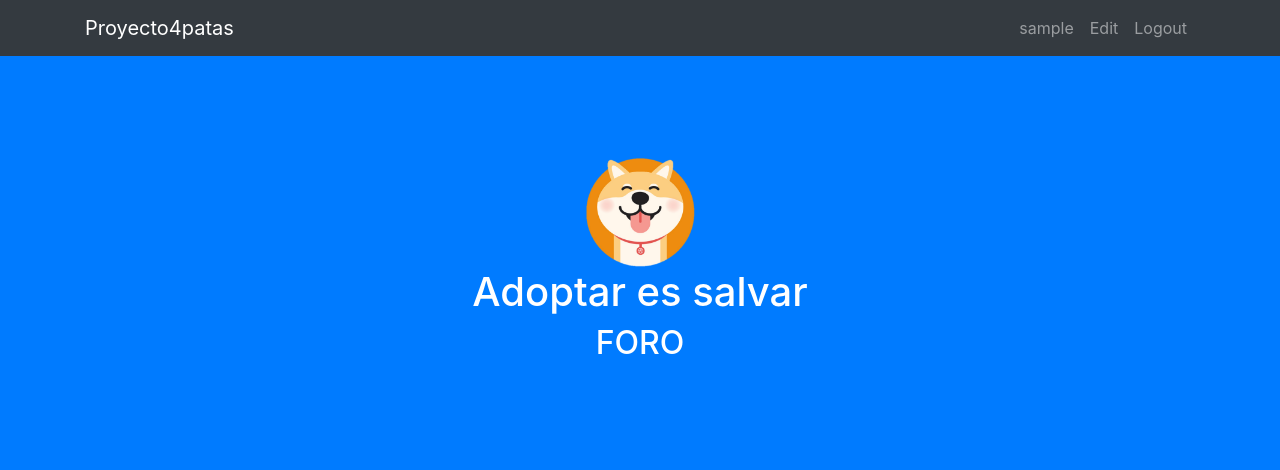
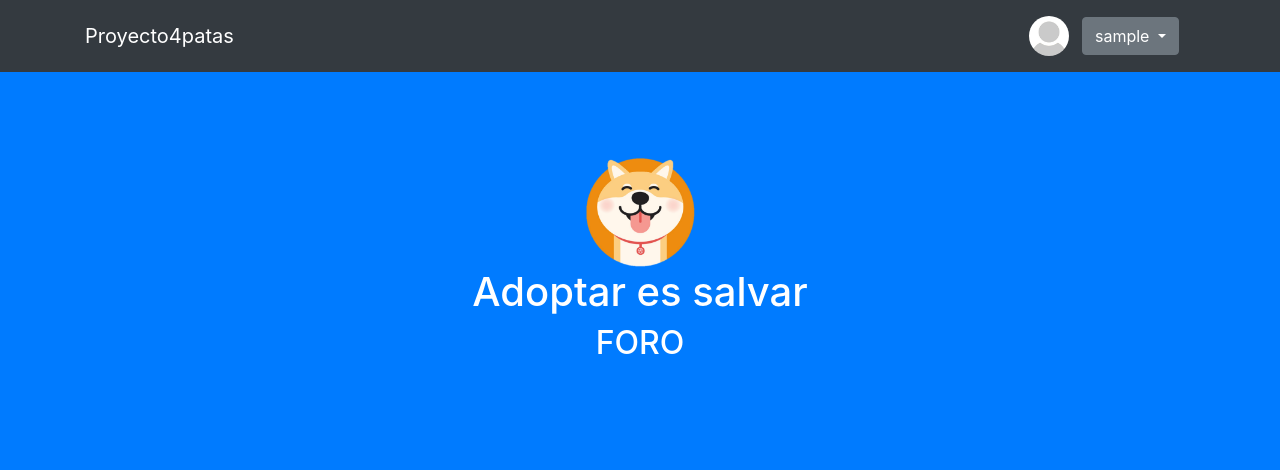
Before and after one commit to davidcardd1/proyecto-perros, a Django app: page /foro in a window 1280 px wide. Shown: the top 470 px of the page. Run offline with Django 3.2, Linux system fonts and the light colour scheme; the visitor is signed in with stand-in values (Sample User, id 1); data that the repository does not hold is empty; some libraries are stand-ins or nearby versions.

Commit message:
Beauty nav

```diff
--- a/forum/views.py
+++ b/forum/views.py
@@ -112,24 +112,19 @@ def editProfile(request):
     if request.method == 'POST':
         form = EditProfileForm(request.POST, instance=request.user)
         profile_form = ProfileForm(request.POST, request.FILES, instance=request.user.profile)
-        password_form = PasswordChangeForm(data=request.POST, user=request.user)
 
-        if form.is_valid() and profile_form.is_valid() and password_form.is_valid():
-            password_form.save()
+        if form.is_valid() and profile_form.is_valid():
             user_form = form.save()
             custom_form = profile_form.save(False)
             custom_form.user = user_form
             custom_form.save()
-            update_session_auth_hash(request, password_form.user)
             return redirect('/profile')
     else:
         form = EditProfileForm(instance=request.user)
         profile_form = ProfileForm(instance=request.user.profile)
-        password_form = PasswordChangeForm(user=request.user)
         args = {}
         args['form'] = form
         args['profile_form'] = profile_form
-        args['password_form'] = password_form
         return render(request, 'edit_profile.html', args)
     return render(request, 'profile.html', args)
 
--- a/static/css/scrolling-nav.css
+++ b/static/css/scrolling-nav.css
@@ -41,3 +41,14 @@ section {
   background-image:  url("primera.jpg");
   background-size: cover;
 }
+
+#profileImageIcon{
+  width:  40px;
+  height: 40px;
+  border-radius: 50%;
+  margin-right: 8px;
+}
+
+.material-icons{
+  padding-top: 5px;
+}
--- a/templates/foro.html
+++ b/templates/foro.html
@@ -19,6 +19,9 @@
 
   <link rel="shortcut icon" href="{% static 'img/logos5.png' %}">
 
+  <!-- Icons -->
+  <link href="https://fonts.googleapis.com/icon?family=Material+Icons" rel="stylesheet">
+
 </head>
 
 <body id="page-top">
@@ -27,31 +30,30 @@
   <nav class="navbar navbar-expand-lg navbar-dark bg-dark fixed-top" id="mainNav">
     <div class="container">
       <a class="navbar-brand js-scroll-trigger" href="/home">Proyecto4patas</a>
-      <button class="navbar-toggler" type="button" data-toggle="collapse" data-target="#navbarResponsive" aria-controls="navbarResponsive" aria-expanded="false" aria-label="Toggle navigation">
-        <span class="navbar-toggler-icon"></span>
-      </button>
-      <div class="collapse navbar-collapse" id="navbarResponsive">
-        <ul class="navbar-nav ml-auto">
-          <!--<li class="nav-item nav-link active"> {{ user }} </li>-->
-
+      <div class="navbar">
+        <ul class="navbar-nav">
           {% if user.is_authenticated %}
-          <li class="nav-item">
-            <a class="nav-link js-scroll-trigger" href="/profile">{{ user }}</a>
-          </li>
-          <li class="nav-item">
-            <a class="nav-link js-scroll-trigger" href="/profile/Edit">Edit</a>
-          </li>
-          <li class="nav-item">
-            <a class="nav-link js-scroll-trigger" href="/logout">Logout</a>
+          <li>
+            <div class="dropdown">
+              {% if user.profile.profile_pic %}
+                <img src="{{ user.profile.profile_pic.url }}" id="profileImageIcon">
+              {% endif %}
+              <button class="btn btn-secondary dropdown-toggle" type="button" id="dropdownMenuButton" data-toggle="dropdown" aria-haspopup="true" aria-expanded="false">
+                {{ user }}
+              </button>
+              <div class="dropdown-menu" aria-labelledby="dropdownMenuButton">
+                <a class="dropdown-item" href="/profile"><i class="material-icons">account_circle</i>My profile</a>
+                <a class="dropdown-item" href="/profile/edit"><i class="material-icons">settings_applications</i>Edit profile</a>
+                <a class="dropdown-item" href="/logout"><i class="material-icons">exit_to_app</i>Logout</a>
+              </div>
+            </div>
           </li>
           {% else %}
-          <li class="nav-item">
-              <!--<a class="nav-link js-scroll-trigger" href="/login">Ingresar</a>-->
-              <a href="login.html" class="nav-link js-scroll-trigger" data-toggle="modal" data-target="#loginModal" id="loginLink">Ingresar</a>
+          <li>
+              <a href="login.html" class="nav-link" data-toggle="modal" data-target="#loginModal" id="loginLink">Ingresar</a>
             </li>
-          <li class="nav-item">
-            <!--<a class="nav-link js-scroll-trigger" href="/register">Registrarse</a>-->
-            <a href="register.html" class="nav-link js-scroll-trigger" data-toggle="modal" data-target="#registerModal" id="registerLink">Registrarse</a>
+          <li>
+            <a href="register.html" class="nav-link" data-toggle="modal" data-target="#registerModal" id="registerLink">Registrarse</a>
           </li>
           {% endif%}
         </ul>
```
Also changed, not shown: Proyecto4patas1/media/profile_image/48944791_2206492166067857_2516865356740427776_n.jpg (added).
